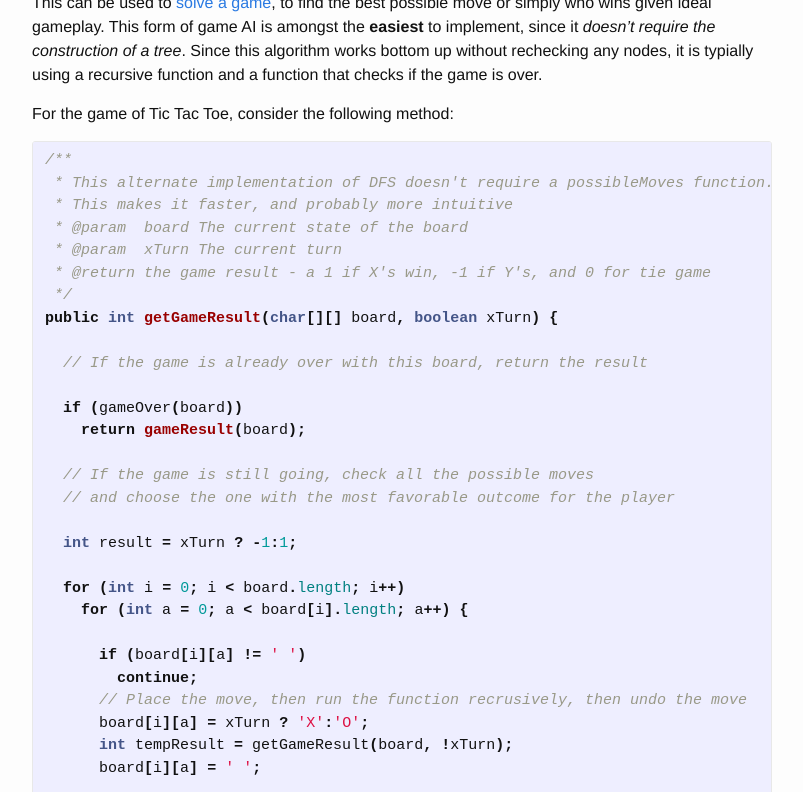
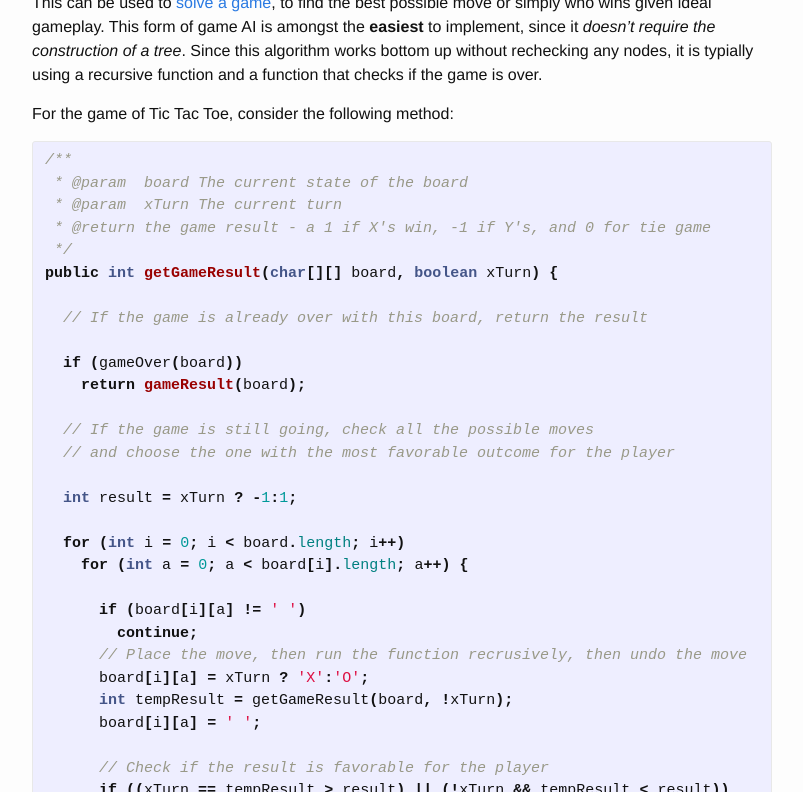
Before and after one commit to The-Ofek-Foundation/blog, a Jekyll site: the page built from _posts/2015-12-10-tic-tac-toe-ai-with-depth-first-search.md, in a window 1280 px wide and 900 px high, scrolled down 446 px, cut to the strip 108-900 px from the top of the window. Shown: the whole strip, without its empty margins (238-1041 px from the left). Built offline with Jekyll 4.4.1, drawn with Linux system fonts in a browser that asks for light colours; comment, search, counter and statistics services are not loaded.

Commit message:
deleted text in blog

```diff
--- a/_posts/2015-12-10-tic-tac-toe-ai-with-depth-first-search.md
+++ b/_posts/2015-12-10-tic-tac-toe-ai-with-depth-first-search.md
@@ -18,8 +18,6 @@ For the game of Tic Tac Toe, consider the following method:
 
 {% highlight java %}
 /**
- * This alternate implementation of DFS doesn't require a possibleMoves function.
- * This makes it faster, and probably more intuitive
  * @param  board The current state of the board
  * @param  xTurn The current turn
  * @return the game result - a 1 if X's win, -1 if Y's, and 0 for tie game
```
